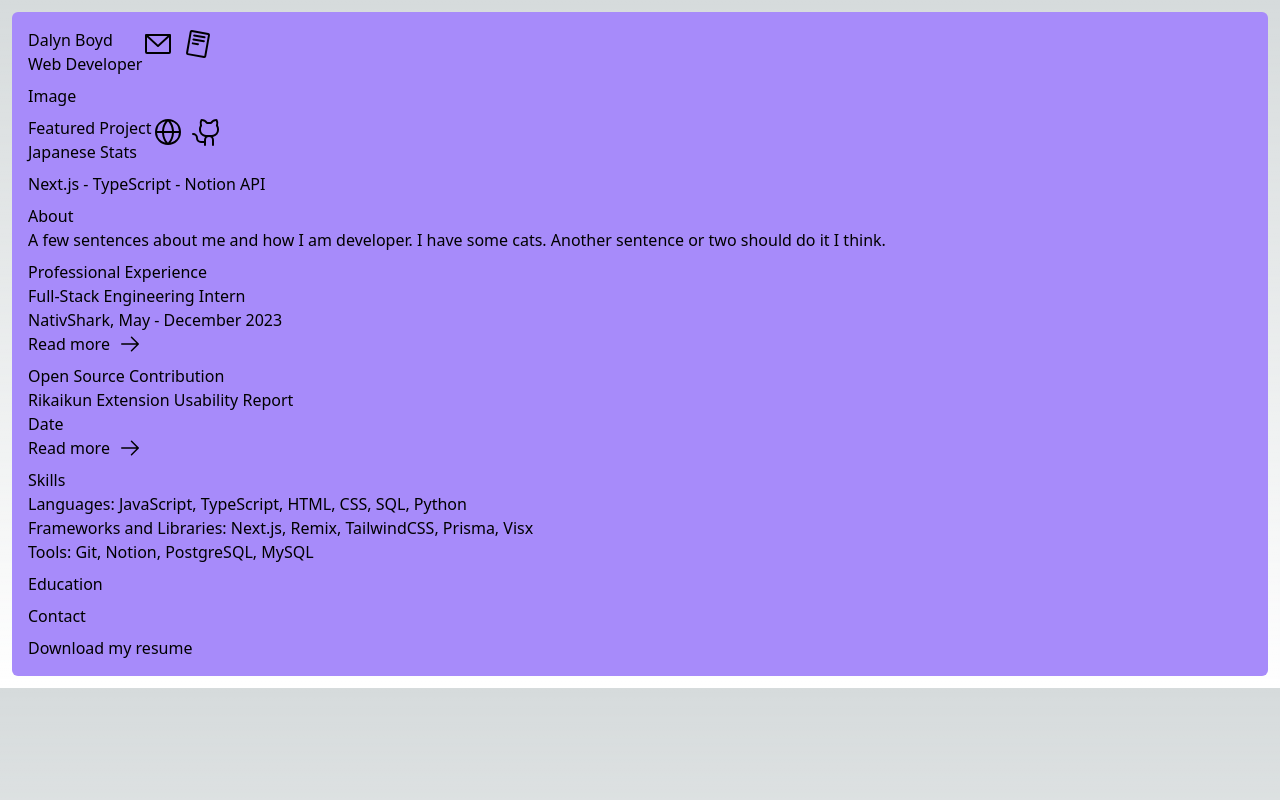
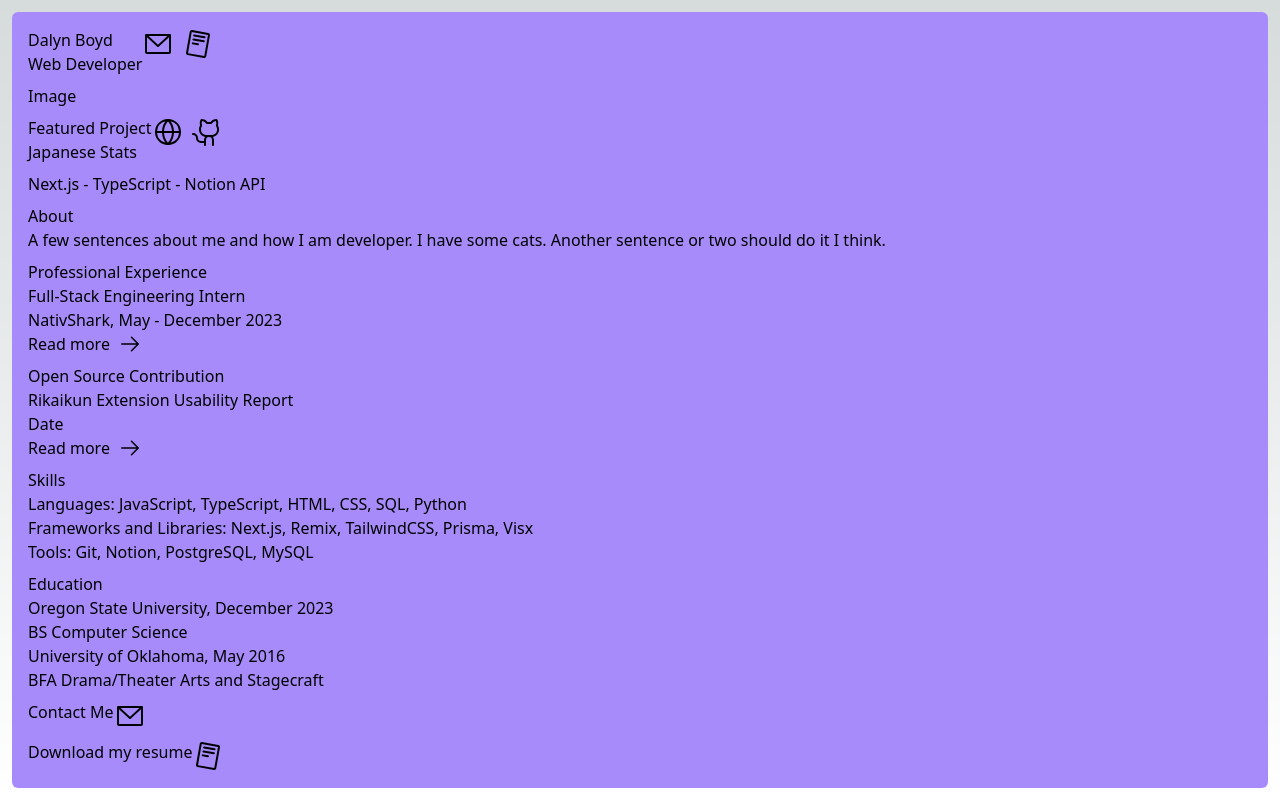
Before and after one commit to dalyn-lambert/Portfolio, a Next.js app: page / in a window 1280 px wide. Built offline with nearby package versions, Linux system fonts and the light colour scheme.

Commit message:
added Contact and Resume components and changed text size

```diff
--- a/src/Components/About.tsx
+++ b/src/Components/About.tsx
@@ -1,10 +1,9 @@
 const About = () => {
   return (
     <div className='bg-slate-200 text-black p-2 rounded-md flex flex-col'>
-      <span className='font-bold'>About</span>
+      <span className='font-bold text-lg'>About</span>
       <span>
-        A few sentences about me and how I am developer. I have some cats.
-        Another sentence or two should do it I think.
+        A few sentences about me and how I am developer. I have some cats. Another sentence or two should do it I think.
       </span>
     </div>
   );
--- /dev/null
+++ b/src/Components/Contact.tsx
@@ -0,0 +1,11 @@
+import EnvelopeIcon from '@/app/Icons/Envelope';
+
+const Contact = () => {
+  return (
+    <div className='bg-slate-200 text-black p-2 rounded-md flex flex-row justify-between'>
+      <span className='text-lg font-bold'>Contact Me</span>
+      <EnvelopeIcon />
+    </div>
+  );
+};
+export default Contact;
--- /dev/null
+++ b/src/Components/Education.tsx
@@ -0,0 +1,18 @@
+const Education = () => {
+  return (
+    <div className='bg-slate-200 text-black p-2 rounded-md flex flex-col'>
+      <span className='font-bold text-xl'>Education</span>
+      <div>
+        <span className=''>Oregon State University, </span>
+        <span className='italic text-sm'>December 2023</span>
+      </div>
+      <span>BS Computer Science</span>
+      <div>
+        <span className=''>University of Oklahoma, </span>
+        <span className='italic text-sm'>May 2016</span>
+      </div>
+      <span>BFA Drama/Theater Arts and Stagecraft</span>
+    </div>
+  );
+};
+export default Education;
--- a/src/Components/ProfessionalExperience.tsx
+++ b/src/Components/ProfessionalExperience.tsx
@@ -3,7 +3,7 @@ import ArrowIcon from '@/app/Icons/Arrow';
 const ProfessionalExperience = () => {
   return (
     <div className='bg-slate-200 text-black p-2 rounded-md flex flex-col'>
-      <span className='font-bold'>Professional Experience</span>
+      <span className='font-bold text-lg'>Professional Experience</span>
       <span>Full-Stack Engineering Intern</span>
       <span>NativShark, May - December 2023</span>
       <div className='flex flex-row gap-2'>
--- /dev/null
+++ b/src/Components/Resume.tsx
@@ -0,0 +1,11 @@
+import ResumeIcon from '@/app/Icons/Resume';
+
+const Resume = () => {
+  return (
+    <div className='bg-slate-200 text-black p-2 rounded-md flex flex-row justify-between'>
+      <span className='text-lg font-bold'>Download my resume</span>
+      <ResumeIcon />
+    </div>
+  );
+};
+export default Resume;
--- a/src/Components/Skills.tsx
+++ b/src/Components/Skills.tsx
@@ -1,7 +1,7 @@
 const Skills = () => {
   return (
     <div className='bg-slate-200 text-black p-2 rounded-md flex flex-col'>
-      <span className='font-bold'>Skills</span>
+      <span className='font-bold text-lg'>Skills</span>
       <div>
         <span className='font-bold'>Languages: </span>
         <span>JavaScript, TypeScript, HTML, CSS, SQL, Python</span>
--- a/src/Components/UsabilityReport.tsx
+++ b/src/Components/UsabilityReport.tsx
@@ -3,7 +3,7 @@ import ArrowIcon from '@/app/Icons/Arrow';
 const UsabilityReport = () => {
   return (
     <div className='bg-slate-200 text-black p-2 rounded-md flex flex-col'>
-      <span className='font-bold'>Open Source Contribution</span>
+      <span className='font-bold text-lg'>Open Source Contribution</span>
       <span>Rikaikun Extension Usability Report</span>
       <span>Date</span>
       <div className='flex flex-row gap-2'>
--- a/src/app/page.tsx
+++ b/src/app/page.tsx
@@ -1,7 +1,10 @@
 import About from '@/Components/About';
+import Contact from '@/Components/Contact';
+import Education from '@/Components/Education';
 import FeaturedProject from '@/Components/FeaturedProject';
 import Header from '@/Components/Header';
 import ProfessionalExperience from '@/Components/ProfessionalExperience';
+import Resume from '@/Components/Resume';
 import Skills from '@/Components/Skills';
 import UsabilityReport from '@/Components/UsabilityReport';
 
@@ -15,9 +18,9 @@ export default function Home() {
         <ProfessionalExperience />
         <UsabilityReport />
         <Skills />
-        <span>Education</span>
-        <span>Contact</span>
-        <span>Download my resume</span>
+        <Education />
+        <Contact />
+        <Resume />
       </div>
     </main>
   );
```
